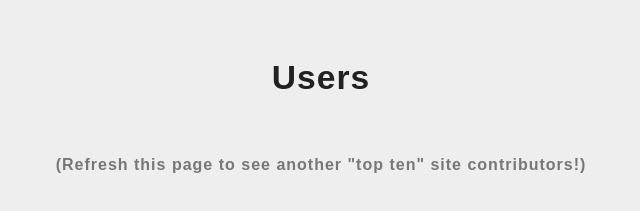
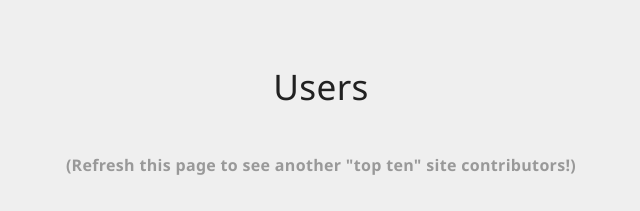
Before and after one commit to apcurran/random-user-api, a plain HTML site: page index.html in a window 1280 px wide. Shown: the whole page, without its empty margins (319-959 px from the left). Drawn offline with Linux system fonts and the light colour scheme; no server answers.

Commit message:
Updated js syntax slightly, and css font styles

```diff
--- a/index.html
+++ b/index.html
@@ -5,16 +5,14 @@
         <meta name="viewport" content="width=device-width, initial-scale=1.0">
         <meta http-equiv="X-UA-Compatible" content="ie=edge">
         <link rel="stylesheet" href="./styles/style.css">
+        <script defer src="./script.js"></script>
         <title>Random User API</title>
     </head>
     <body>
-        <h2 class="subtitle">Users</h2>
+        <h2 class="title">Users</h2>
         <h3 class="notice">(Refresh this page to see another "top ten" site contributors!)</h3>
         <section class="section">
             <ul class="users"></ul>
         </section>
-
-
-        <script src="./script.js"></script>
     </body>
 </html>
--- a/script.js
+++ b/script.js
@@ -8,8 +8,8 @@ const randomUserModule = (() => {
 
     async function displayUsers() {
         const response = await fetch(apiUrl);
-        const jsonResponse = await response.json();
-        const authors = await jsonResponse.results;
+        const data = await response.json();
+        const authors = await data.results;
 
         for (const author of authors) {
             const li = document.createElement("li");
@@ -28,6 +28,5 @@ const randomUserModule = (() => {
         }
     }
 
-    displayUsers()
-        .catch((err) => console.error(err));
+    displayUsers().catch(err => console.error(err));
 })();
--- a/styles/style.scss
+++ b/styles/style.scss
@@ -7,17 +7,18 @@
 $dark-grey: #212121;
 
 html {
-    font-family: sans-serif;
-    letter-spacing: 1px;
-    background: #eee;
+    font-family: 'Segoe UI', 'Roboto', arial, sans-serif;
+    letter-spacing: .02em;
+    background: #efefef;
 }
 
-.subtitle {
-    margin: 1.75em;
+.title {
+    margin: 1.75em 0 1.25em 0;
     text-align: center;
 
-    font-size: 2.1rem;
+    font-size: 2.2rem;
     color: $dark-grey;
+    font-weight: 500;
 }
 
 .notice {
@@ -25,7 +26,7 @@ html {
     text-align: center;
 
     font-size: 1rem;
-    color: #777;
+    color: #999;
 }
 
 .section {
@@ -43,7 +44,7 @@ html {
 
     .user {
         background-color: #fbfbfb;
-        box-shadow: 0px 9px 9px 0px rgba(0, 0, 0, .2);
+        box-shadow: 0px 7px 9px rgba(0, 0, 0, .175);
 
         img,
         span {
```
Also changed, not shown: styles/style.css, 1 other file.
